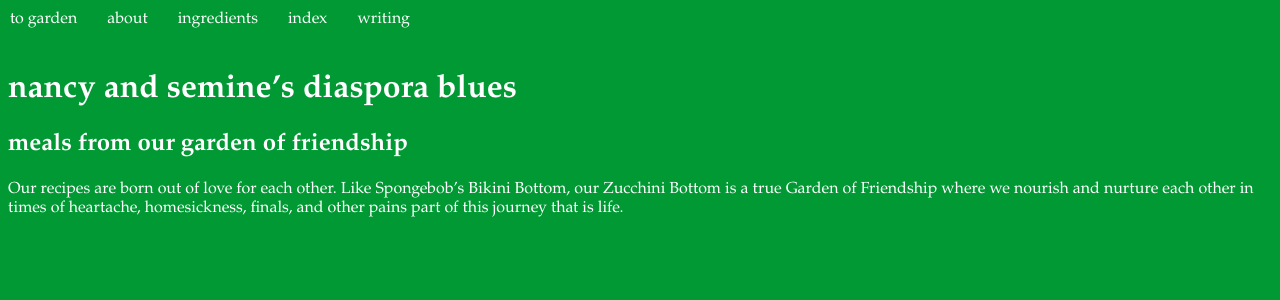
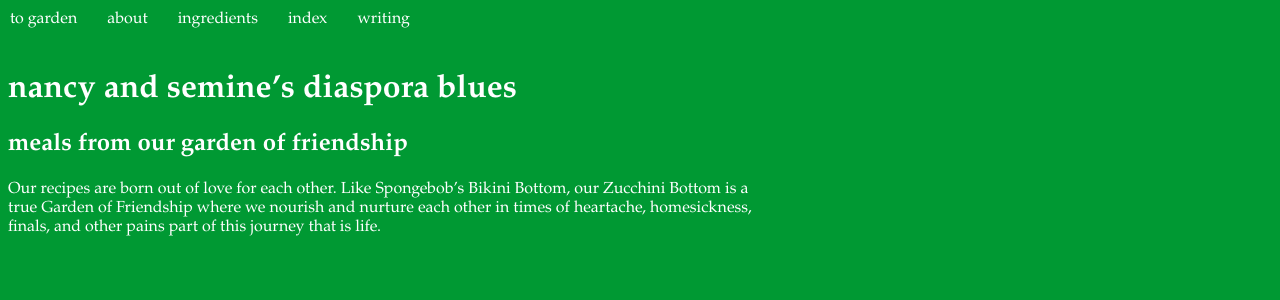
Before and after one commit to agnescameron/garden-of-blues, a React (Create React App) app: page /about in a window 1280 px wide. Shown: the top 300 px of the page. Built offline with nearby package versions, Linux system fonts and the light colour scheme; no server answers.

Commit message:
css, man

```diff
--- a/src/components/Nav.css
+++ b/src/components/Nav.css
@@ -21,4 +21,7 @@ a {
 .pageContainer{
 	position: absolute;
 	top: 50px;
+	width: 60%;
+	min-width: 450px;
+	max-width: 750px;
 }
--- a/src/components/Recipe.css
+++ b/src/components/Recipe.css
@@ -5,3 +5,7 @@
 .images > img {
 	max-width: 200px;
 }
+
+.section {
+	margin-bottom: 20px;
+}
--- a/src/components/RecipePage.js
+++ b/src/components/RecipePage.js
@@ -35,17 +35,17 @@ class RecipePage extends React.Component{
 	  			<h1>{recipe.RecipeName}</h1>
 
 	  			{/*this bit is so dumb, i hate react*/}
-	  			<div className="description">
+	  			<div className="section">
 	  			{recipe.Description && recipe.Description.split('\n').map((item, key) => {
 					return <span key={key}>{item}<br/></span>})}
 	  			</div>
 
-	  			<div className="ingredients">
+	  			<div className="section">
 	  			{recipe.Ingredients && recipe.Ingredients.split('\n').map((item, key) => {
 					return <span key={key}>{item}<br/></span>})}
 	  			</div>
 
-	  			<div className="steps">
+	  			<div className="section">
 	  			{recipe.Steps && recipe.Steps.split('\n').map((item, key) => {
 					return <span key={key}>{item}<br/></span>})}
 	  			</div>
```
